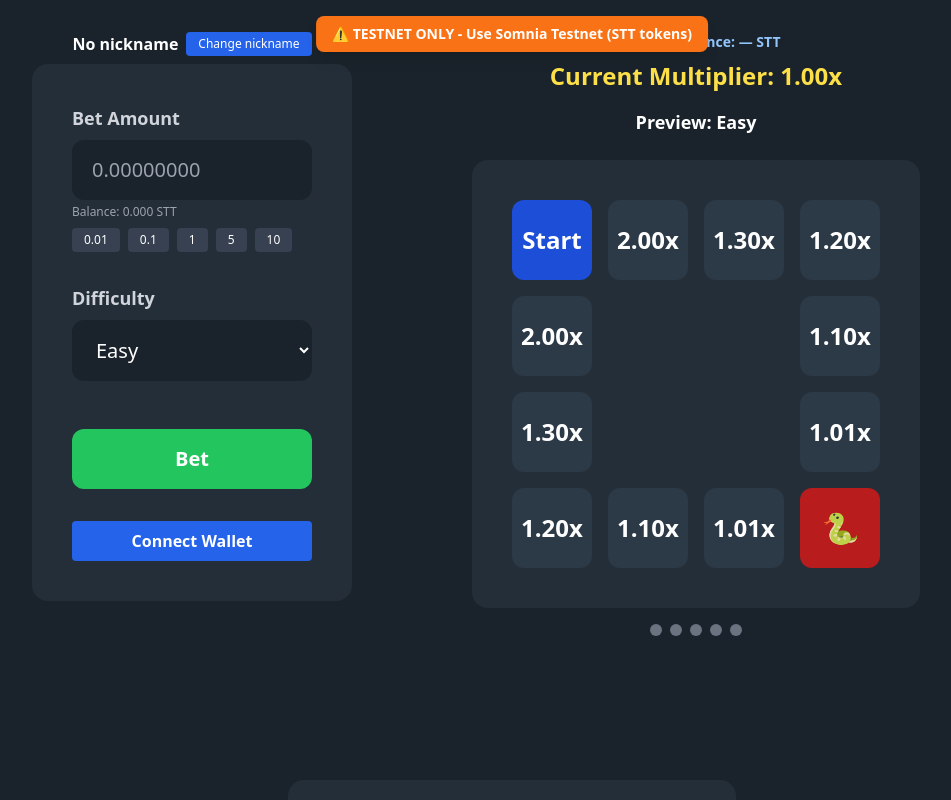
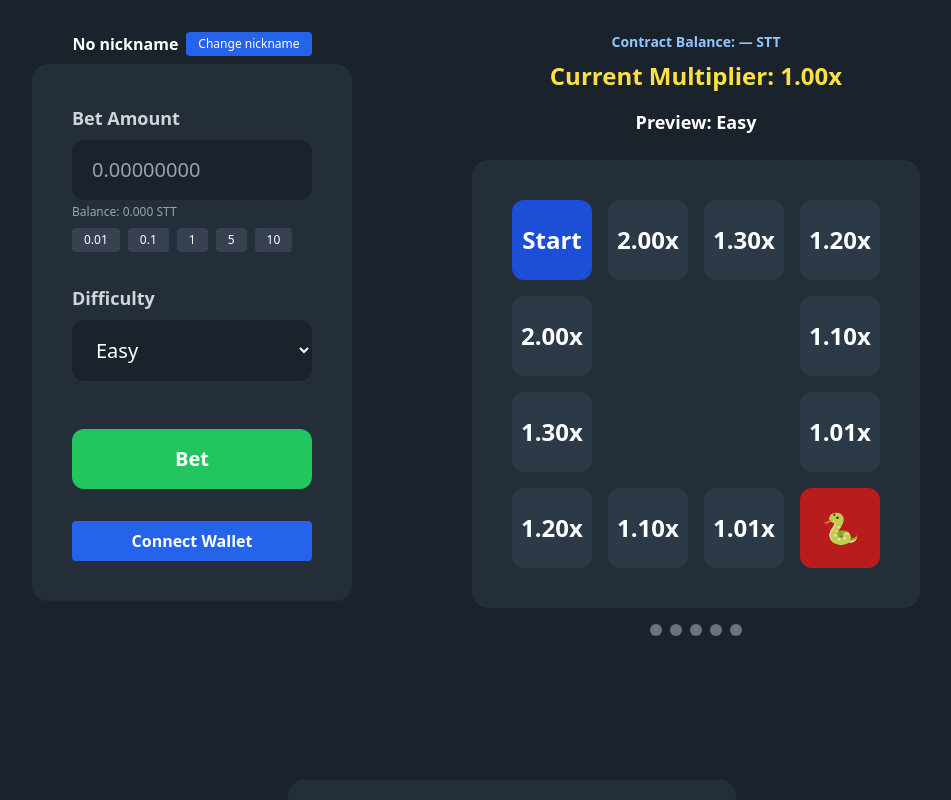
Before and after one commit to Kokeshh/Somnia-Snake, a React (Vite) app: page / in a window 1280 px wide. Shown: the top 800 px of the page, without its empty margins (128-1079 px from the left). Built offline with nearby package versions, Linux system fonts and the light colour scheme.

Commit message:
feat: auto-hide warning banner after 5 seconds

```diff
--- a/src/App.tsx
+++ b/src/App.tsx
@@ -101,6 +101,7 @@ const App = () => {
   });
   const [contractBalance, setContractBalance] = useState<string>('');
   const [currentPage, setCurrentPage] = useState(1);
+  const [showWarning, setShowWarning] = useState(true);
   const GAMES_PER_PAGE = 10;
   const totalPages = Math.ceil(gameHistory.length / GAMES_PER_PAGE) || 1;
   const paginatedHistory = gameHistory.slice((currentPage-1)*GAMES_PER_PAGE, currentPage*GAMES_PER_PAGE);
@@ -210,6 +211,15 @@ const App = () => {
     const interval = setInterval(() => fetchContractBalance(provider), 10000);
     return () => clearInterval(interval);
   }, [provider]);
+
+  // Auto-hide warning banner after 5 seconds
+  useEffect(() => {
+    const timer = setTimeout(() => {
+      setShowWarning(false);
+    }, 5000);
+
+    return () => clearTimeout(timer);
+  }, []);
 
   useEffect(() => {
     async function checkConnection() {
@@ -455,11 +465,13 @@ const App = () => {
   return (
     <div className="min-h-screen bg-[#1a232b] flex flex-col items-center justify-center">
       {/* Network Warning */}
-      <div className="fixed top-4 left-1/2 transform -translate-x-1/2 z-50">
-        <div className="bg-orange-500 text-white px-4 py-2 rounded-lg shadow-lg text-sm font-bold">
-          ⚠️ TESTNET ONLY - Use Somnia Testnet (STT tokens)
+      {showWarning && (
+        <div className="fixed top-4 left-1/2 transform -translate-x-1/2 z-50">
+          <div className="bg-orange-500 text-white px-4 py-2 rounded-lg shadow-lg text-sm font-bold transition-opacity duration-500">
+            ⚠️ TESTNET ONLY - Use Somnia Testnet (STT tokens)
+          </div>
         </div>
-      </div>
+      )}
 
       <div className="w-full max-w-5xl p-8 flex flex-row items-start gap-12">
         <div className="flex flex-col items-center w-full max-w-xs">
```
